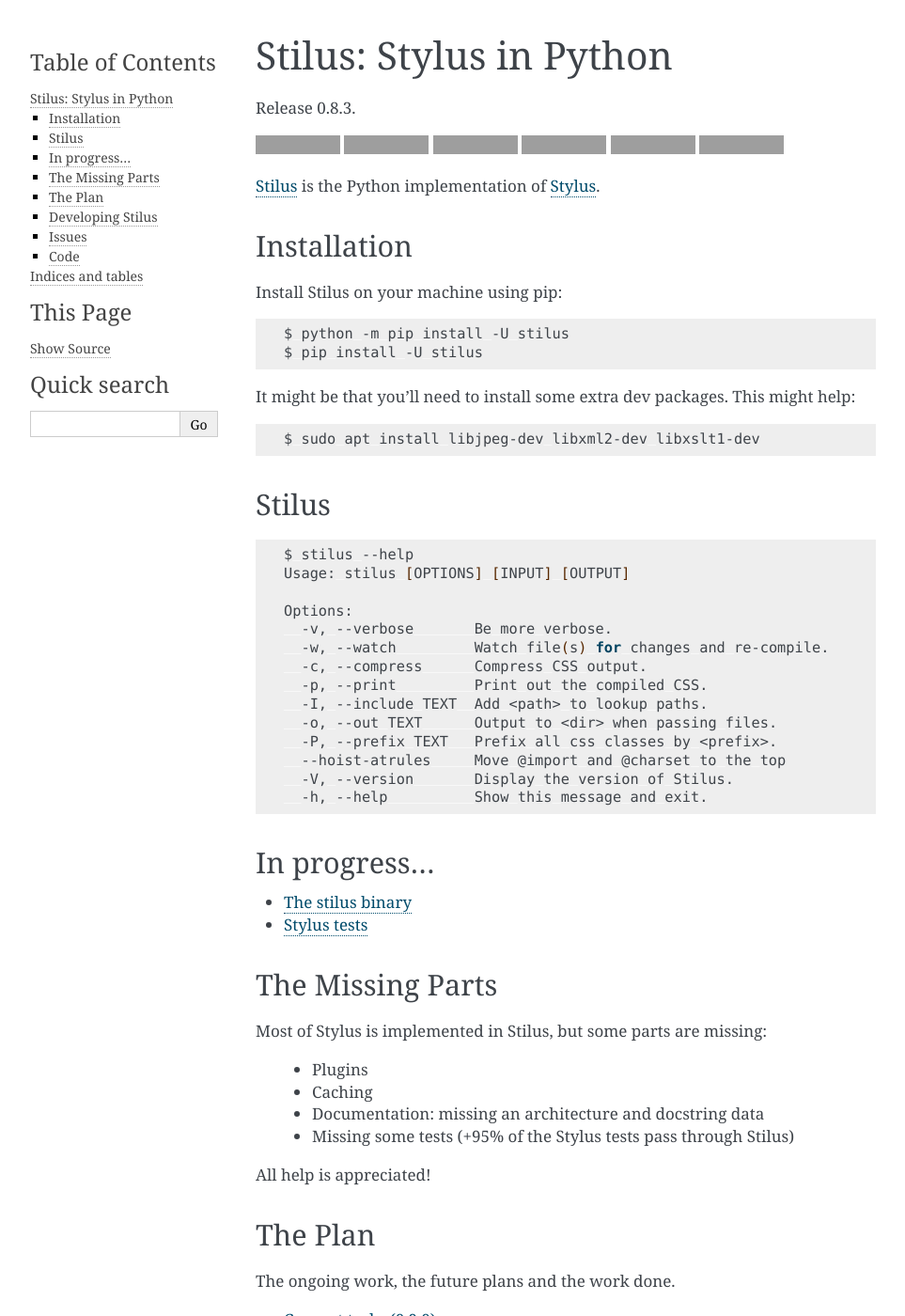
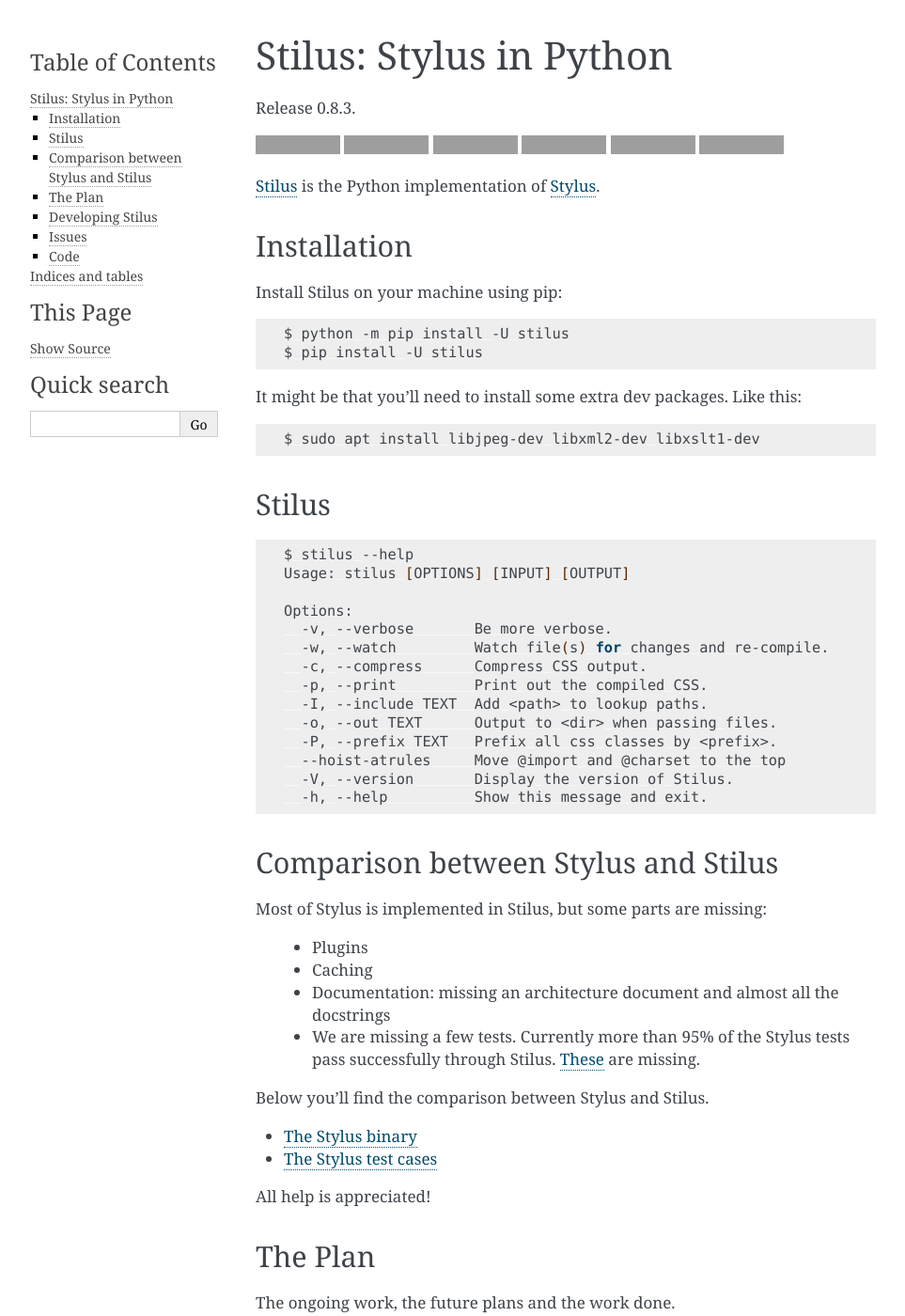
Before and after one commit to jw/stilus, a Sphinx documentation site: the page built from docs/index.rst, in a window 1280 px wide and 1400 px high. Shown: the whole window at 94% size, without its empty margins (148-1111 px from the left). Built offline with Sphinx 7.4.7, drawn with Linux system fonts in a browser that asks for light colours; grey boxes are pictures that could not be loaded.

Commit message:
Updated the index page.

```diff
--- a/docs/index.rst
+++ b/docs/index.rst
@@ -36,7 +36,7 @@
  $ python -m pip install -U stilus
  $ pip install -U stilus
 
-It might be that you'll need to install some extra dev packages. This might help:
+It might be that you'll need to install some extra dev packages. Like this:
 
 .. code-block:: bash
 
@@ -62,24 +62,26 @@
    -V, --version       Display the version of Stilus.
    -h, --help          Show this message and exit.
 
-In progress...
---------------
-
-.. toctree::
-   :maxdepth: 1
-
-   diff/stilus.md
-   diff/tests.rst
-
-The Missing Parts
------------------
+Comparison between Stylus and Stilus
+------------------------------------
 
 Most of Stylus is implemented in Stilus, but some parts are missing:
 
  - Plugins
  - Caching
- - Documentation: missing an architecture and docstring data
- - Missing some tests (+95% of the Stylus tests pass through Stilus)
+ - Documentation: missing an architecture document and almost all the docstrings
+ - We are missing a few tests.  Currently more than 95% of the Stylus tests
+   pass successfully through Stilus.
+   `These <https://github.com/jw/stilus/issues?utf8=%E2%9C%93&q=is%3Aissue+is%3Aopen+label%3Atest>`_
+   are missing.
+
+Below you'll find the comparison between Stylus and Stilus.
+
+.. toctree::
+   :maxdepth: 1
+
+   The Stylus binary <diff/stilus.md>
+   The Stylus test cases <diff/tests.rst>
 
 All help is appreciated!
 
```
